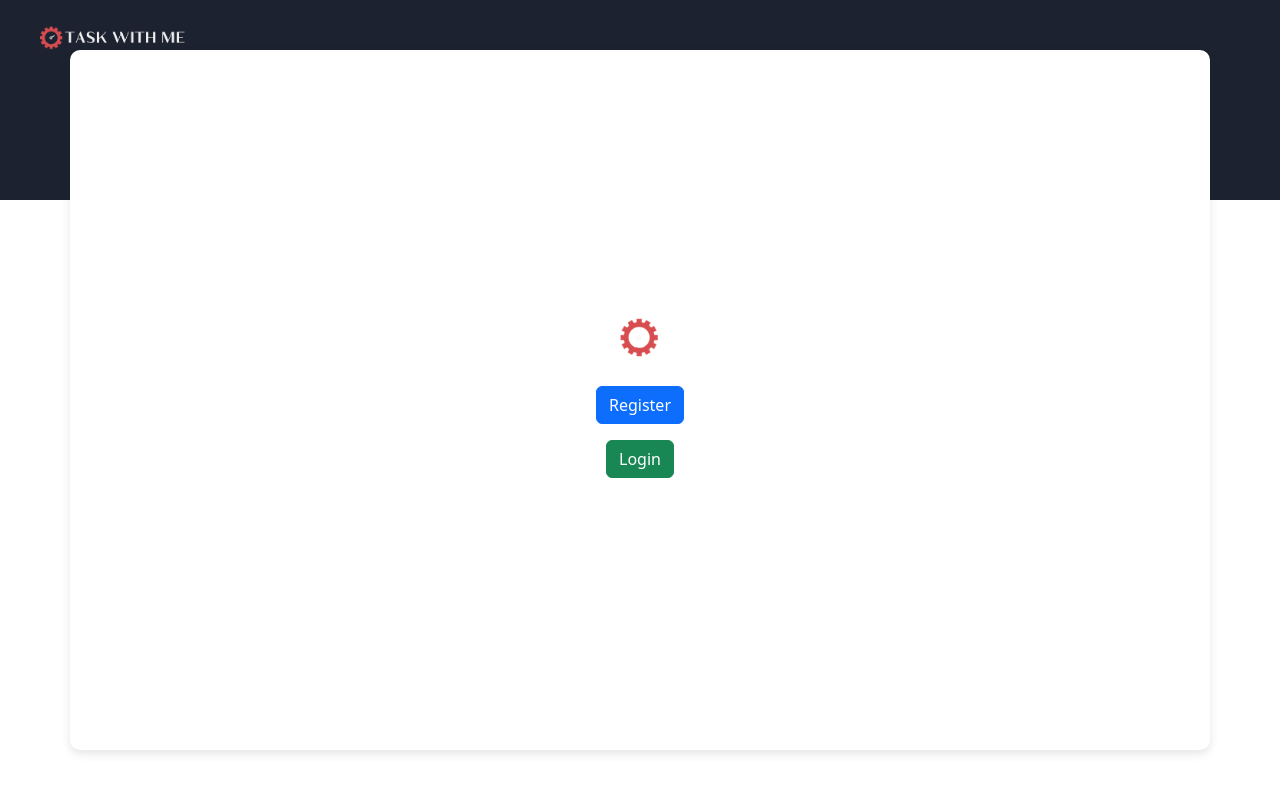
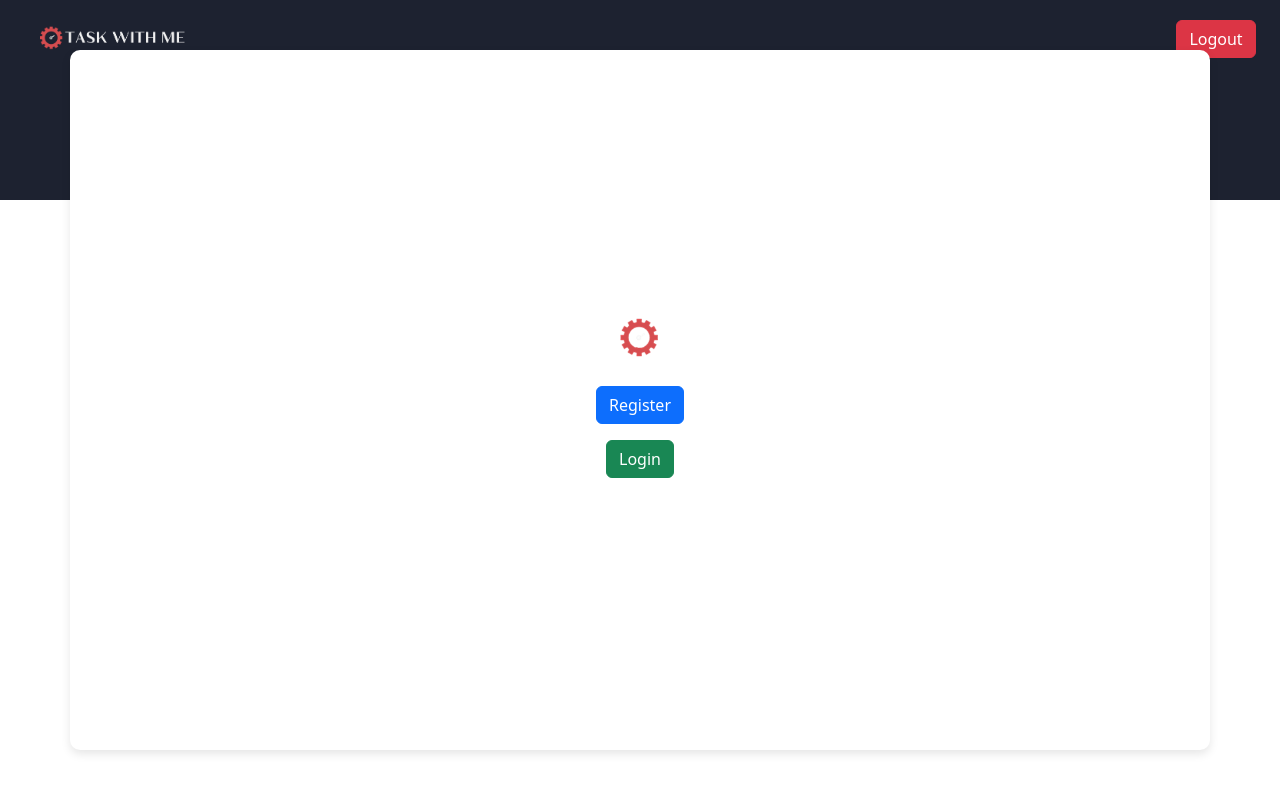
Before and after one commit to EFGFA/Comp313_Sec002_Group2-Task-management, a React (Create React App) app in the folder comp313-frontend-main/: page / in a window 1280 px wide. Shown: the top 800 px of the page. Built offline with nearby package versions, Linux system fonts and the light colour scheme.

Commit message:
Logout button added - Closes #23

```diff
--- a/comp313-frontend-main/src/components/Layout.css
+++ b/comp313-frontend-main/src/components/Layout.css
@@ -8,6 +8,7 @@
     height: 200px;
     background: #1d2230;
     display: flex;
+    flex-direction: column;
     align-items: center;
   }
 
--- a/comp313-frontend-main/src/components/Layout.js
+++ b/comp313-frontend-main/src/components/Layout.js
@@ -1,6 +1,7 @@
 import { Container } from "react-bootstrap";
-import {Link, useLocation} from "react-router-dom"
+import { Link, useLocation } from "react-router-dom"
 import "./Layout.css";
+import Logout from "./Logout";
 
 function Layout({ children }) {
   const location = useLocation();
@@ -11,9 +12,12 @@ function Layout({ children }) {
     <div className="layout">
       <header className="header">
         <div className="logo-container">
-            <Link to ="/">
-                    <img src="/assets/logo.png" alt="Logo" className="logo"/>
-            </Link>
+          <Link to="/">
+            <img src="/assets/logo.png" alt="Logo" className="logo" />
+          </Link>
+        </div>
+        <div style={{ marginTop: '20px', marginLeft: '90%' }}>
+          <Logout />
         </div>
       </header>
       <main className={`content ${isTaskPage ? "task-page" : ""}`}>
--- /dev/null
+++ b/comp313-frontend-main/src/components/Logout.jsx
@@ -0,0 +1,15 @@
+import React from "react";
+import { useNavigate } from "react-router-dom";
+
+export default function Logout() {
+    const navigate = useNavigate()
+
+    const handleLogout = (e) => {
+        localStorage.clear()
+        navigate('/login')
+    }
+
+    return (
+        <button className="btn btn-danger" onClick={handleLogout}>Logout</button>
+    )
+}
```
